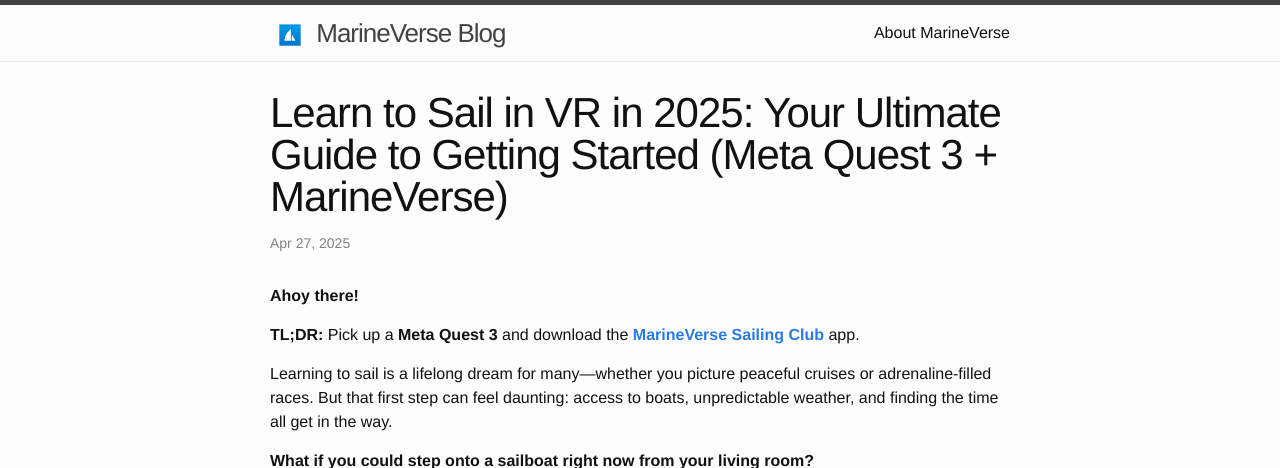
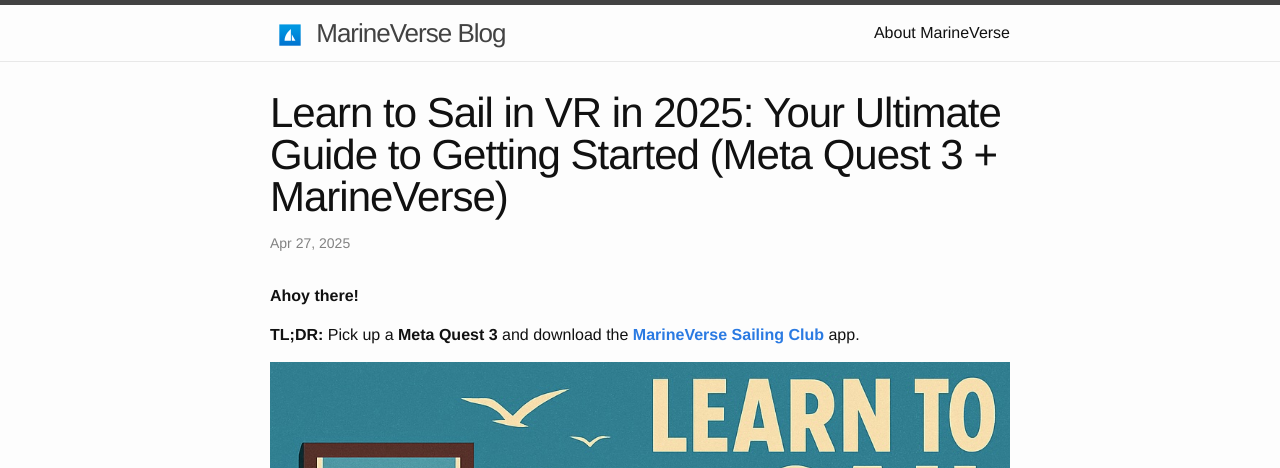
Before and after one commit to marineverse/marineverse.github.io, a Jekyll site: the page built from _posts/2025-04-28-learn-to-sail-in-vr-in-2025.markdown, in a window 1280 px wide. Shown: the top 468 px of the page. Built offline with Jekyll 4.4.1, drawn with Linux system fonts in a browser that asks for light colours; comment, search, counter and statistics services are not loaded; grey boxes are pictures that could not be loaded.

Commit message:
some assets

```diff
--- a/_posts/2025-04-28-learn-to-sail-in-vr-in-2025.markdown
+++ b/_posts/2025-04-28-learn-to-sail-in-vr-in-2025.markdown
@@ -8,6 +8,8 @@
 **Ahoy there!**
 
 **TL;DR:** Pick up a **Meta Quest 3** and download the [**MarineVerse Sailing Club**](https://www.marineverse.com/marineverse-cup#goracingnow_a) app.
+
+<img src="/assets/2025/learn_in_vr.jpg" style="max-width: 800px; width: 100%; margin-left: auto; margin-right: auto; display: block;"/>
 
 Learning to sail is a lifelong dream for many—whether you picture peaceful cruises or adrenaline-filled races. But that first step can feel daunting: access to boats, unpredictable weather, and finding the time all get in the way.
 
@@ -37,6 +39,8 @@
 * **Repetition Equals Mastery:** **Repeat maneuvers endlessly** without paying extra.
 * **Bridge Theory and Practice:** Turn book knowledge into hands-on skills.
 * **Boost Confidence:** Gain competence in a safe space, so your first real-world lesson feels easy.
+
+<img src="/assets/2025/vrlessons.jpg" style="max-width: 800px; width: 100%; margin-left: auto; margin-right: auto; display: block;"/>
 
 ## Recommended Setup: Meta Quest 3 + MarineVerse Sailing Club
 
```
Also changed, not shown: assets/2025/learn_in_vr.jpg (added), assets/2025/vrlessons.jpg (added).
